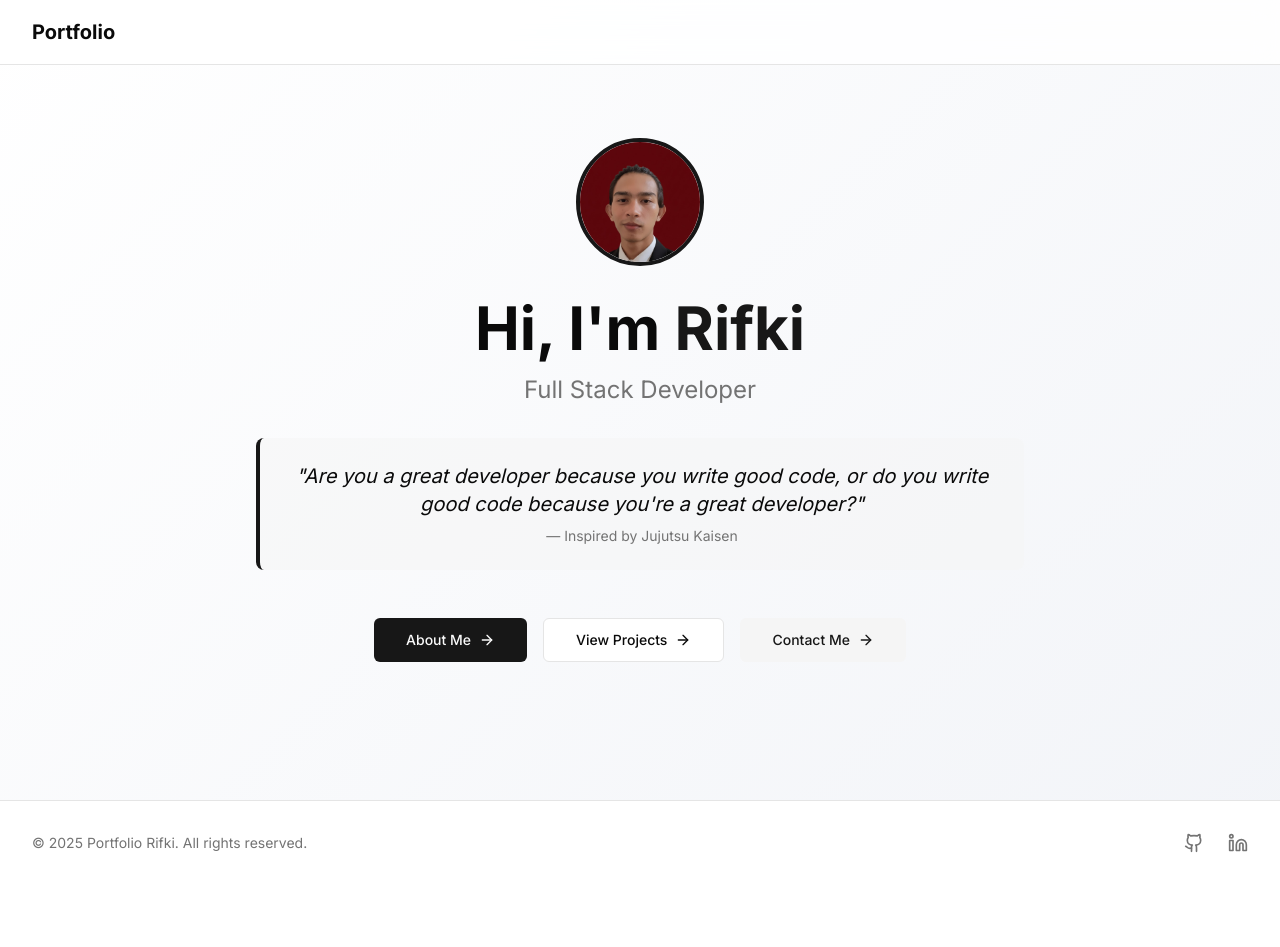
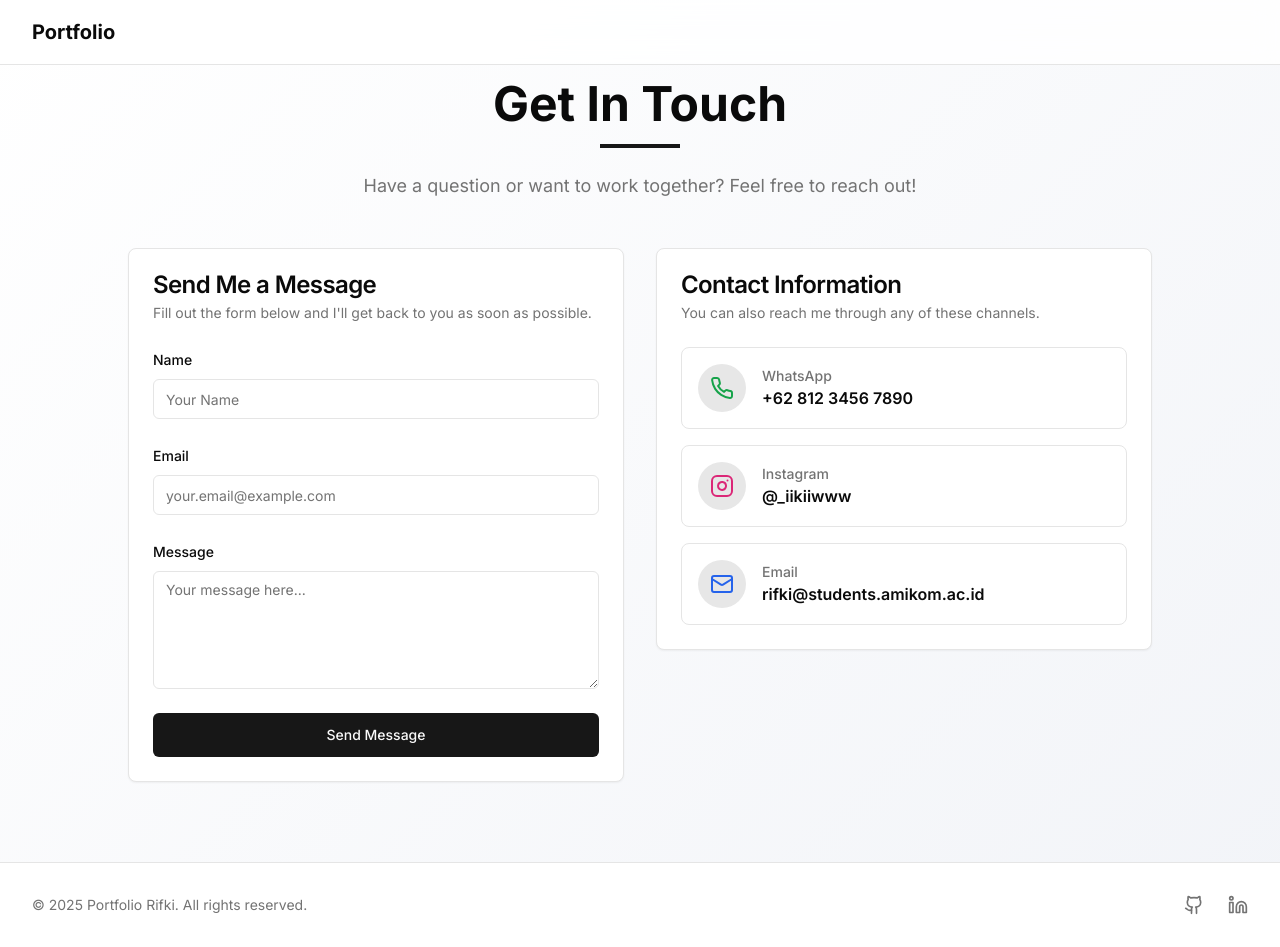
Before and after one commit to iikiiwww/portfolio, a Next.js app: page /contact in a window 1280 px wide. Before the commit the page ends 885 px from the top, so only its background shows below. Built offline with nearby package versions, Linux system fonts and the light colour scheme.

Commit message:
Update page.tsx

```diff
--- a/app/contact/page.tsx
+++ b/app/contact/page.tsx
@@ -1,90 +1,183 @@
 'use client';
 
 import { motion } from 'framer-motion';
-import Link from 'next/link';
-import { ArrowRight } from 'lucide-react';
+import { Card, CardContent, CardDescription, CardHeader, CardTitle } from '@/components/ui/card';
 import { Button } from '@/components/ui/button';
+import { Input } from '@/components/ui/input';
+import { Textarea } from '@/components/ui/textarea';
+import { Label } from '@/components/ui/label';
+import { Mail, Phone, Instagram } from 'lucide-react';
+import { useState } from 'react';
+import { useToast } from '@/hooks/use-toast';
 
-export default function Home() {
+export default function ContactPage() {
+  const [formData, setFormData] = useState({
+    name: '',
+    email: '',
+    message: '',
+  });
+  const { toast } = useToast();
+
+  const handleSubmit = (e: React.FormEvent) => {
+    e.preventDefault();
+    toast({
+      title: 'Message Sent!',
+      description: 'Thank you for your message. I will get back to you soon.',
+    });
+    setFormData({ name: '', email: '', message: '' });
+  };
+
+  const handleChange = (e: React.ChangeEvent<HTMLInputElement | HTMLTextAreaElement>) => {
+    setFormData({
+      ...formData,
+      [e.target.name]: e.target.value,
+    });
+  };
+
+  const contactMethods = [
+    {
+      icon: Phone,
+      title: 'WhatsApp',
+      value: '+62 812 3456 7890',
+      link: 'https://wa.me/6282134915306',
+      color: 'text-green-600',
+    },
+    {
+      icon: Instagram,
+      title: 'Instagram',
+      value: '@_iikiiwww',
+      link: 'https://www.instagram.com/_iikiiwww?igsh=MnFnb3R5aWhiNmNj&utm_source=qr',
+      color: 'text-pink-600',
+    },
+    {
+      icon: Mail,
+      title: 'Email',
+      value: 'rifki@students.amikom.ac.id',
+      link: 'mailto:rifki@students.amikom.ac.id',
+      color: 'text-blue-600',
+    },
+  ];
+
   return (
-    <div className="min-h-screen flex items-center justify-center px-4 sm:px-6 lg:px-8">
-      <div className="max-w-4xl mx-auto text-center">
+    <div className="min-h-screen py-20 px-4 sm:px-6 lg:px-8">
+      <div className="max-w-5xl mx-auto">
         <motion.div
-          initial={{ opacity: 0, y: 20 }}
+          initial={{ opacity: 0, y: -20 }}
           animate={{ opacity: 1, y: 0 }}
           transition={{ duration: 0.5 }}
+          className="text-center mb-12"
         >
-          <div className="mb-8 flex justify-center">
-            <motion.div
-              initial={{ scale: 0 }}
-              animate={{ scale: 1 }}
-              transition={{ delay: 0.2, type: 'spring', stiffness: 200 }}
-              className="relative w-32 h-32 rounded-full overflow-hidden border-4 border-primary"
-            >
-              <img
-                src="/profile/kiw.jpg"
-                alt="Profile"
-                className="w-full h-full object-cover"
-              />
-            </motion.div>
-          </div>
+          <h1 className="text-4xl sm:text-5xl font-bold mb-4">Get In Touch</h1>
+          <div className="w-20 h-1 bg-primary mx-auto mb-6"></div>
+          <p className="text-muted-foreground text-lg max-w-2xl mx-auto">
+            Have a question or want to work together? Feel free to reach out!
+          </p>
+        </motion.div>
 
-          <motion.h1
-            initial={{ opacity: 0 }}
-            animate={{ opacity: 1 }}
-            transition={{ delay: 0.3 }}
-            className="text-4xl sm:text-5xl md:text-6xl font-bold mb-4"
+        <div className="grid grid-cols-1 lg:grid-cols-2 gap-8">
+          <motion.div
+            initial={{ opacity: 0, x: -20 }}
+            animate={{ opacity: 1, x: 0 }}
+            transition={{ duration: 0.5, delay: 0.2 }}
           >
-            Hi, I'm <span className="text-primary">Rifki</span>
-          </motion.h1>
-
-          <motion.p
-            initial={{ opacity: 0 }}
-            animate={{ opacity: 1 }}
-            transition={{ delay: 0.4 }}
-            className="text-xl sm:text-2xl text-muted-foreground mb-8"
-          >
-            Full Stack Developer
-          </motion.p>
-
-          <motion.div
-            initial={{ opacity: 0 }}
-            animate={{ opacity: 1 }}
-            transition={{ delay: 0.5 }}
-            className="bg-accent/50 border-l-4 border-primary p-6 rounded-lg mb-12 max-w-3xl mx-auto"
-          >
-            <p className="text-lg sm:text-xl italic text-foreground leading-relaxed">
-              "Are you a great developer because you write good code, or do you write good code because you're a great developer?"
-            </p>
-            <p className="text-sm text-muted-foreground mt-2">— Inspired by Jujutsu Kaisen</p>
+            <Card className="h-full">
+              <CardHeader>
+                <CardTitle>Send Me a Message</CardTitle>
+                <CardDescription>
+                  Fill out the form below and I'll get back to you as soon as possible.
+                </CardDescription>
+              </CardHeader>
+              <CardContent>
+                <form onSubmit={handleSubmit} className="space-y-6">
+                  <div className="space-y-2">
+                    <Label htmlFor="name">Name</Label>
+                    <Input
+                      id="name"
+                      name="name"
+                      placeholder="Your Name"
+                      value={formData.name}
+                      onChange={handleChange}
+                      required
+                    />
+                  </div>
+                  <div className="space-y-2">
+                    <Label htmlFor="email">Email</Label>
+                    <Input
+                      id="email"
+                      name="email"
+                      type="email"
+                      placeholder="your.email@example.com"
+                      value={formData.email}
+                      onChange={handleChange}
+                      required
+                    />
+                  </div>
+                  <div className="space-y-2">
+                    <Label htmlFor="message">Message</Label>
+                    <Textarea
+                      id="message"
+                      name="message"
+                      placeholder="Your message here..."
+                      rows={5}
+                      value={formData.message}
+                      onChange={handleChange}
+                      required
+                    />
+                  </div>
+                  <Button type="submit" className="w-full" size="lg">
+                    Send Message
+                  </Button>
+                </form>
+              </CardContent>
+            </Card>
           </motion.div>
 
           <motion.div
-            initial={{ opacity: 0, y: 20 }}
-            animate={{ opacity: 1, y: 0 }}
-            transition={{ delay: 0.6 }}
-            className="flex flex-wrap gap-4 justify-center"
+            initial={{ opacity: 0, x: 20 }}
+            animate={{ opacity: 1, x: 0 }}
+            transition={{ duration: 0.5, delay: 0.3 }}
+            className="space-y-6"
           >
-            <Link href="/about">
-              <Button size="lg" className="group">
-                About Me
-                <ArrowRight className="ml-2 h-4 w-4 group-hover:translate-x-1 transition-transform" />
-              </Button>
-            </Link>
-            <Link href="/projects">
-              <Button size="lg" variant="outline" className="group">
-                View Projects
-                <ArrowRight className="ml-2 h-4 w-4 group-hover:translate-x-1 transition-transform" />
-              </Button>
-            </Link>
-            <Link href="/contact">
-              <Button size="lg" variant="secondary" className="group">
-                Contact Me
-                <ArrowRight className="ml-2 h-4 w-4 group-hover:translate-x-1 transition-transform" />
-              </Button>
-            </Link>
+            <Card>
+              <CardHeader>
+                <CardTitle>Contact Information</CardTitle>
+                <CardDescription>
+                  You can also reach me through any of these channels.
+                </CardDescription>
+              </CardHeader>
+              <CardContent className="space-y-4">
+                {contactMethods.map((method, index) => {
+                  const Icon = method.icon;
+                  return (
+                    <motion.a
+                      key={index}
+                      href={method.link}
+                      target="_blank"
+                      rel="noopener noreferrer"
+                      className="flex items-center gap-4 p-4 rounded-lg border hover:border-primary hover:shadow-md transition-all duration-300 group"
+                      whileHover={{ scale: 1.02 }}
+                      whileTap={{ scale: 0.98 }}
+                    >
+                      <div className={`bg-primary/10 p-3 rounded-full ${method.color}`}>
+                        <Icon className="w-6 h-6" />
+                      </div>
+                      <div>
+                        <p className="font-medium text-sm text-muted-foreground">
+                          {method.title}
+                        </p>
+                        <p className="font-semibold group-hover:text-primary transition-colors">
+                          {method.value}
+                        </p>
+                      </div>
+                    </motion.a>
+                  );
+                })}
+              </CardContent>
+            </Card>
+
+
           </motion.div>
-        </motion.div>
+        </div>
       </div>
     </div>
   );
```
